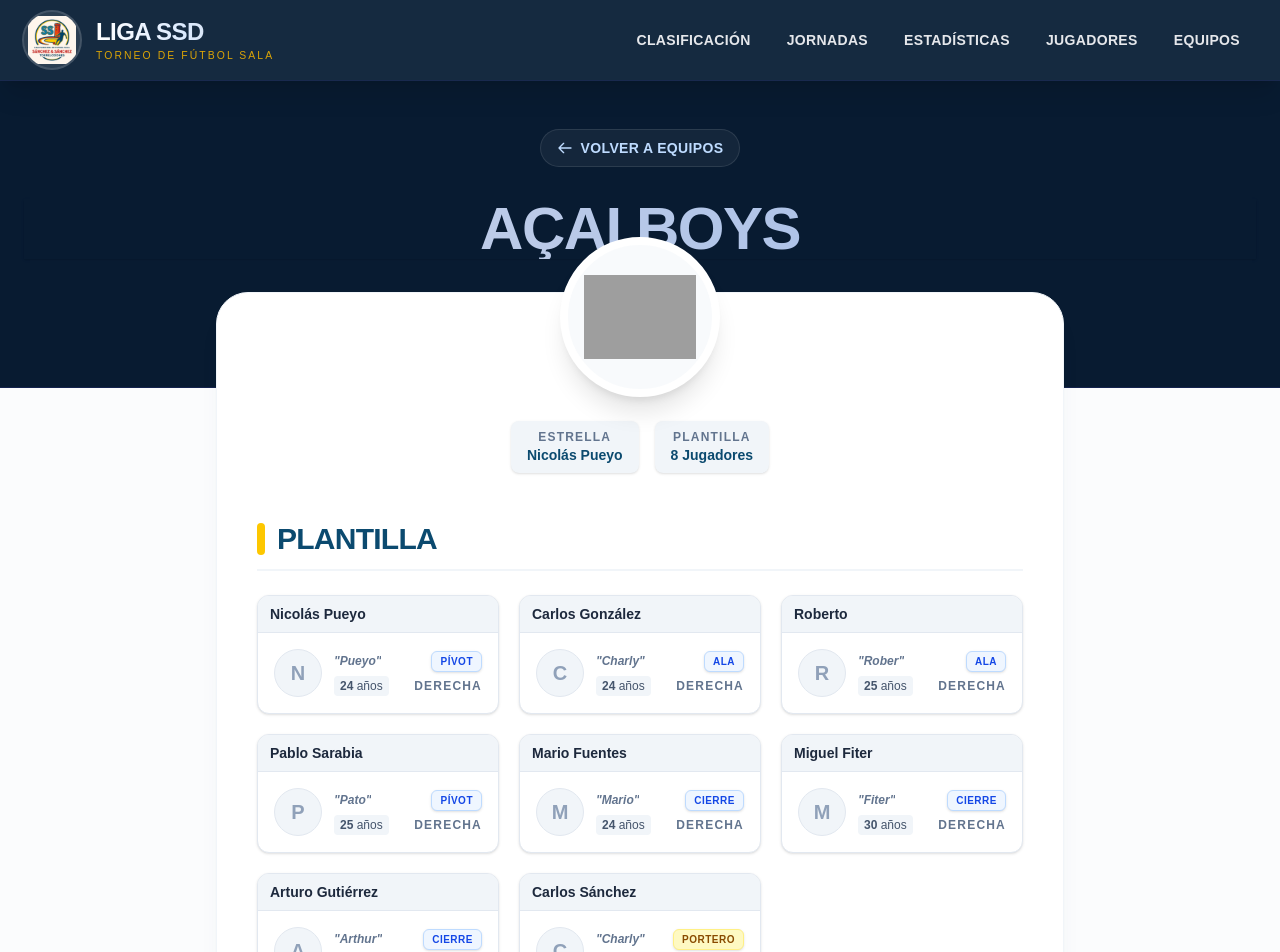
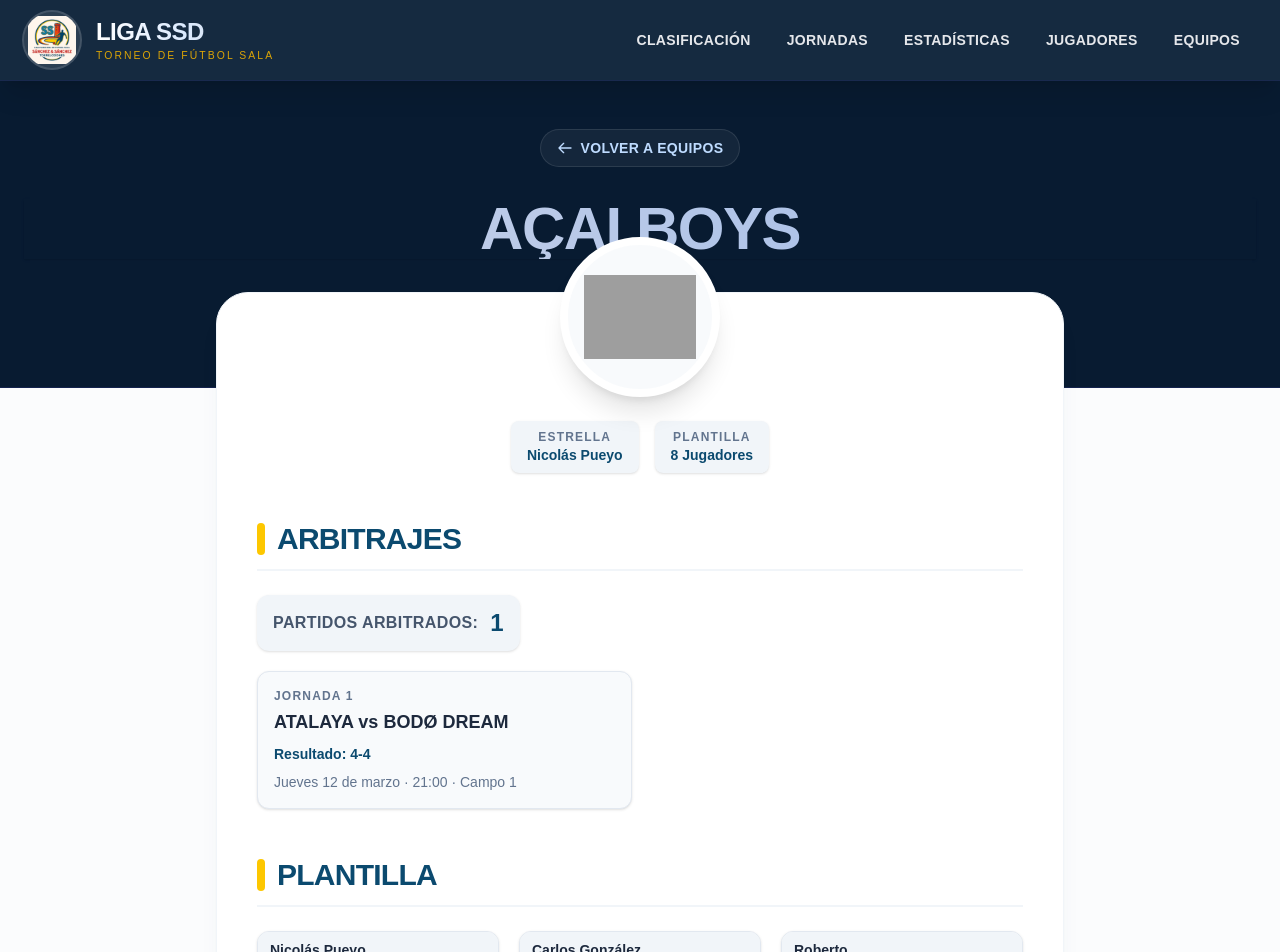
Before and after one commit to Nachosanchezz/LigaSSD, a Next.js app: page /equipos/acai-boys in a window 1280 px wide. Shown: the top 952 px of the page. Built offline with nearby package versions, Linux system fonts and the light colour scheme; grey boxes are pictures that could not be loaded.

Commit message:
arbitraje metido

```diff
--- a/app/equipos/[slug]/page.tsx
+++ b/app/equipos/[slug]/page.tsx
@@ -2,6 +2,7 @@ import Image from "next/image";
 import Link from "next/link";
 import { notFound } from "next/navigation";
 import { equipos } from "../../../data/equipos";
+import { getArbitrajesDeEquipo } from "@/lib/arbitrajes";
 
 type Props = {
   params: Promise<{
@@ -25,8 +26,8 @@ const getShieldForPosition = (posicion?: string) => {
   const isPortero = posicion.toLowerCase().includes("portero");
   return (
     <span className={`inline-flex px-1.5 sm:px-2 py-0.5 rounded-md text-[10px] font-bold uppercase tracking-wider shadow-sm border ${isPortero
-        ? "bg-yellow-100 text-yellow-800 border-yellow-200"
-        : "bg-blue-50 text-blue-700 border-blue-200"
+      ? "bg-yellow-100 text-yellow-800 border-yellow-200"
+      : "bg-blue-50 text-blue-700 border-blue-200"
       }`}>
       {posicion}
     </span>
@@ -41,6 +42,8 @@ export default async function EquipoPage({ params }: Props) {
   if (!equipo) {
     notFound();
   }
+
+  const datosArbitraje = getArbitrajesDeEquipo(equipo.nombre);
 
   return (
     <div className="min-h-screen bg-slate-50/50 pb-10 sm:pb-20">
@@ -85,7 +88,54 @@ export default async function EquipoPage({ params }: Props) {
               </div>
             </div>
           </div>
+          <div className="mb-10 sm:mb-12">
+            <h2 className="text-2xl sm:text-3xl font-black uppercase tracking-tight text-[#0b4a6f] border-b-2 border-slate-100 pb-3 mb-6 flex items-center gap-3">
+              <span className="w-1.5 sm:w-2 h-6 sm:h-8 bg-yellow-400 rounded-full inline-block"></span>
+              Arbitrajes
+            </h2>
 
+            <div className="mb-5 inline-flex items-center rounded-xl bg-slate-100 px-4 py-3 shadow-sm">
+              <span className="text-sm sm:text-base font-bold text-slate-600 uppercase tracking-wide">
+                Partidos arbitrados:
+              </span>
+              <span className="ml-3 text-xl sm:text-2xl font-black text-[#0b4a6f]">
+                {datosArbitraje.total}
+              </span>
+            </div>
+
+            {datosArbitraje.arbitrajes.length > 0 ? (
+              <div className="grid gap-3 sm:gap-4 grid-cols-1 sm:grid-cols-2">
+                {datosArbitraje.arbitrajes.map((partido) => (
+                  <div
+                    key={partido.id}
+                    className="rounded-xl border border-slate-200 bg-slate-50 p-4 shadow-sm"
+                  >
+                    <p className="text-[11px] sm:text-xs font-bold uppercase tracking-widest text-slate-500">
+                      Jornada {partido.jornada}
+                    </p>
+
+                    <p className="mt-1 text-base sm:text-lg font-black text-slate-800">
+                      {partido.local} vs {partido.visitante}
+                    </p>
+
+                    <p className="mt-2 text-sm font-semibold text-[#0b4a6f]">
+                      Resultado: {partido.resultado ?? "Sin resultado"}
+                    </p>
+
+                    <p className="mt-2 text-xs sm:text-sm text-slate-500">
+                      {partido.dia ?? "Fecha por confirmar"}
+                      {partido.hora ? ` · ${partido.hora}` : ""}
+                      {partido.campo ? ` · Campo ${partido.campo}` : ""}
+                    </p>
+                  </div>
+                ))}
+              </div>
+            ) : (
+              <div className="rounded-xl border border-dashed border-slate-300 bg-slate-50 p-4 text-sm text-slate-500">
+                Este equipo todavía no ha arbitrado ningún partido finalizado.
+              </div>
+            )}
+          </div>
           <div>
             <h2 className="text-2xl sm:text-3xl font-black uppercase tracking-tight text-[#0b4a6f] border-b-2 border-slate-100 pb-3 mb-6 flex items-center gap-3">
               <span className="w-1.5 sm:w-2 h-6 sm:h-8 bg-yellow-400 rounded-full inline-block"></span>
--- /dev/null
+++ b/lib/arbitrajes.ts
@@ -0,0 +1,27 @@
+import { jornadas } from "@/data/partidos";
+
+export function getArbitrajesDeEquipo(nombreEquipo: string) {
+    const arbitrajes = jornadas.flatMap((jornada) =>
+        jornada.partidos
+            .filter(
+                (partido) =>
+                    partido.estado === "Finalizado" &&
+                    partido.arbitra === nombreEquipo
+            )
+            .map((partido) => ({
+                jornada: jornada.numero,
+                id: partido.id,
+                local: partido.local,
+                visitante: partido.visitante,
+                resultado: partido.resultado,
+                dia: partido.dia,
+                hora: partido.hora,
+                campo: partido.campo,
+            }))
+    );
+
+    return {
+        total: arbitrajes.length,
+        arbitrajes,
+    };
+}
```
